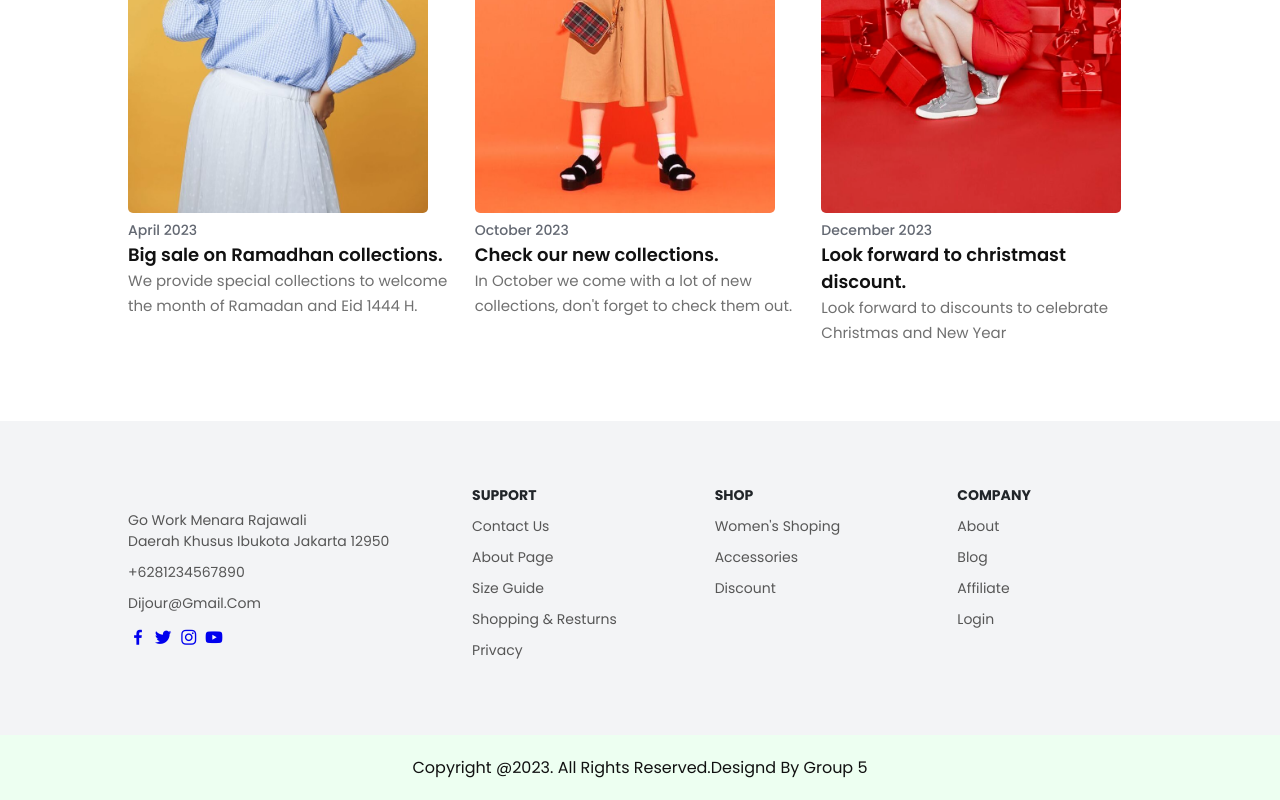
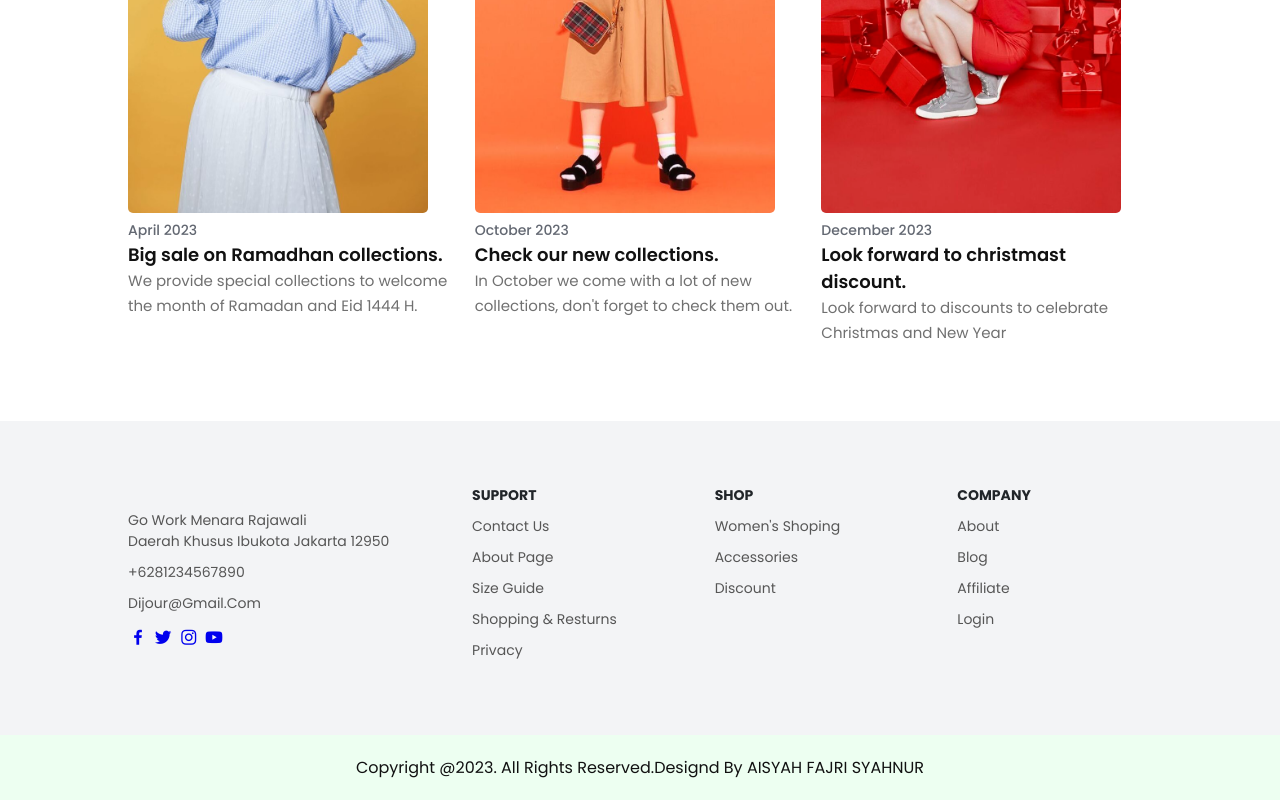
Before and after one commit to aisyahfsr/TA213110006, a plain HTML site: page index.html in a window 1280 px wide. Shown: the part 2704-3504 px from the top of the page. Drawn offline with nearby package versions, Linux system fonts and the light colour scheme.

Commit message:
Update index.html

```diff
--- a/index.html
+++ b/index.html
@@ -157,7 +157,7 @@
     </section>
 
     <div class="end-text">
-        <p>Copyright @2023. All Rights Reserved.Designd By Group 5</p>
+        <p>Copyright @2023. All Rights Reserved.Designd By AISYAH FAJRI SYAHNUR</p>
     </div>
 
 
```
